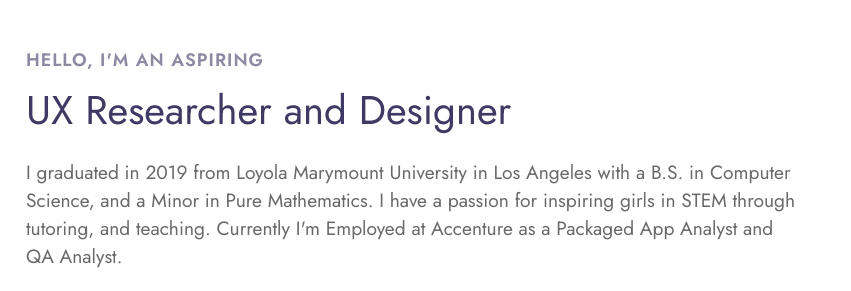
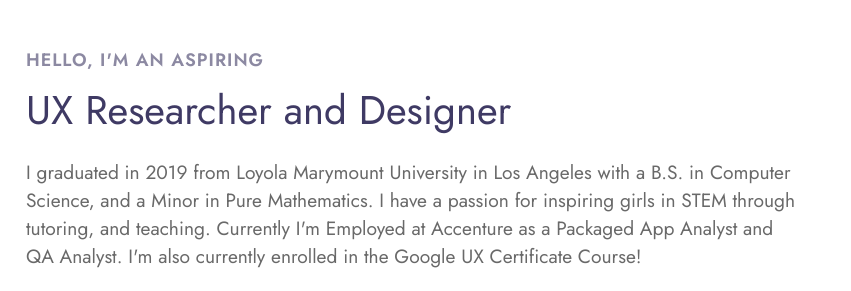
Before and after one commit to itsEmShoji/itsEmShoji.github.io, a plain HTML site: page about.html in a window 1280 px wide. Shown: the part 316-607 px from the top of the page, 429-1280 px from the left. Drawn offline with Linux system fonts and the light colour scheme.

Commit message:
updating bio

```diff
--- a/about.html
+++ b/about.html
@@ -98,7 +98,7 @@ Author URL: http://w3layouts.com
                     <h3 class="title-big">UX Researcher and Designer</h3>
                     <p class="mt-4">I graduated in 2019 from Loyola Marymount University in Los Angeles with a B.S. in Computer Science,
                       and a Minor in Pure Mathematics. I have a passion for inspiring girls in STEM through tutoring, and teaching.
-                      Currently I'm Employed at Accenture as a Packaged App Analyst and QA Analyst.</p>
+                      Currently I'm Employed at Accenture as a Packaged App Analyst and QA Analyst. I'm also currently enrolled in the Google UX Certificate Course!</p>
                     <div class="my-info mt-4">
                         <div class="single-info"><span>Name:</span>
                             <p>Emily Shoji</p>
```
